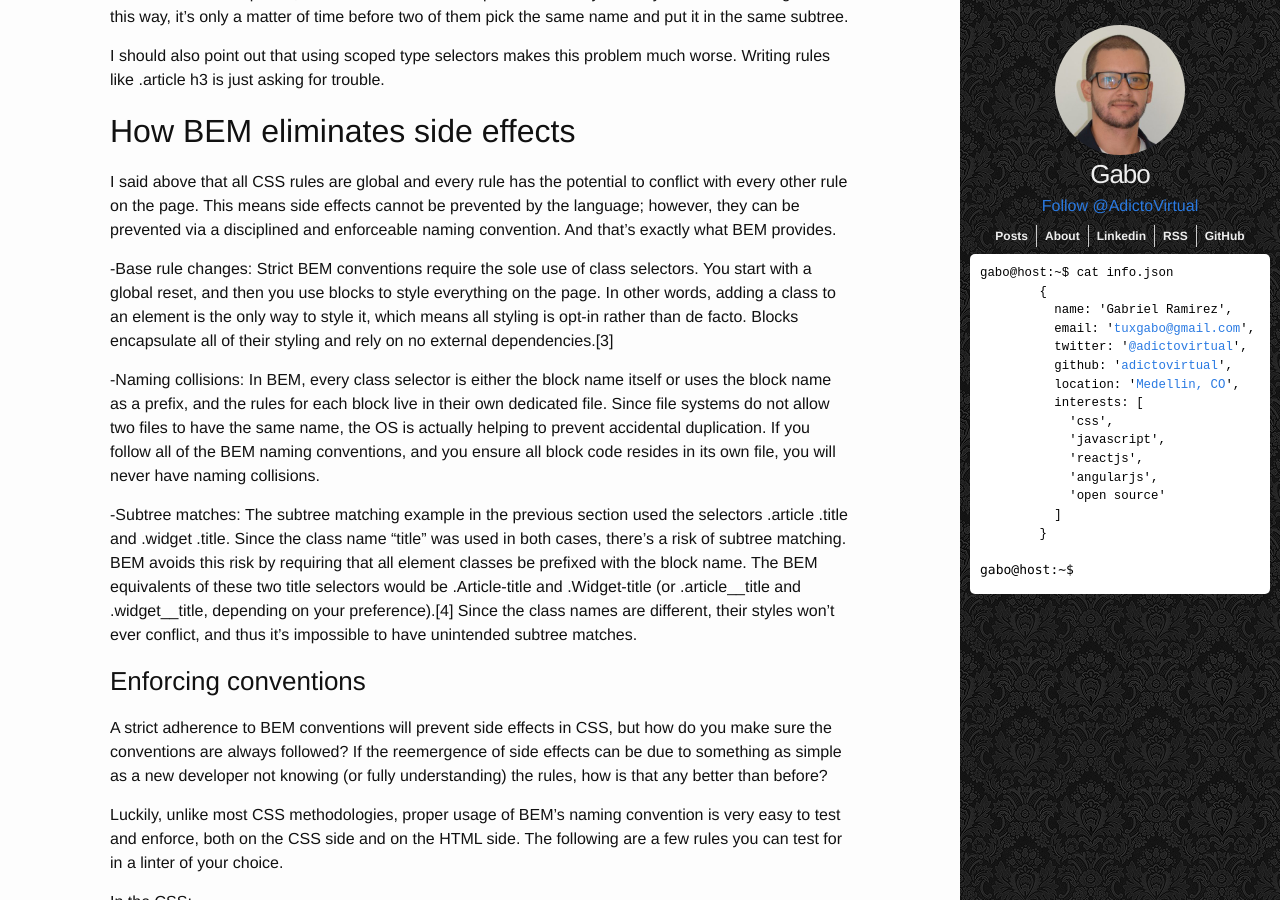
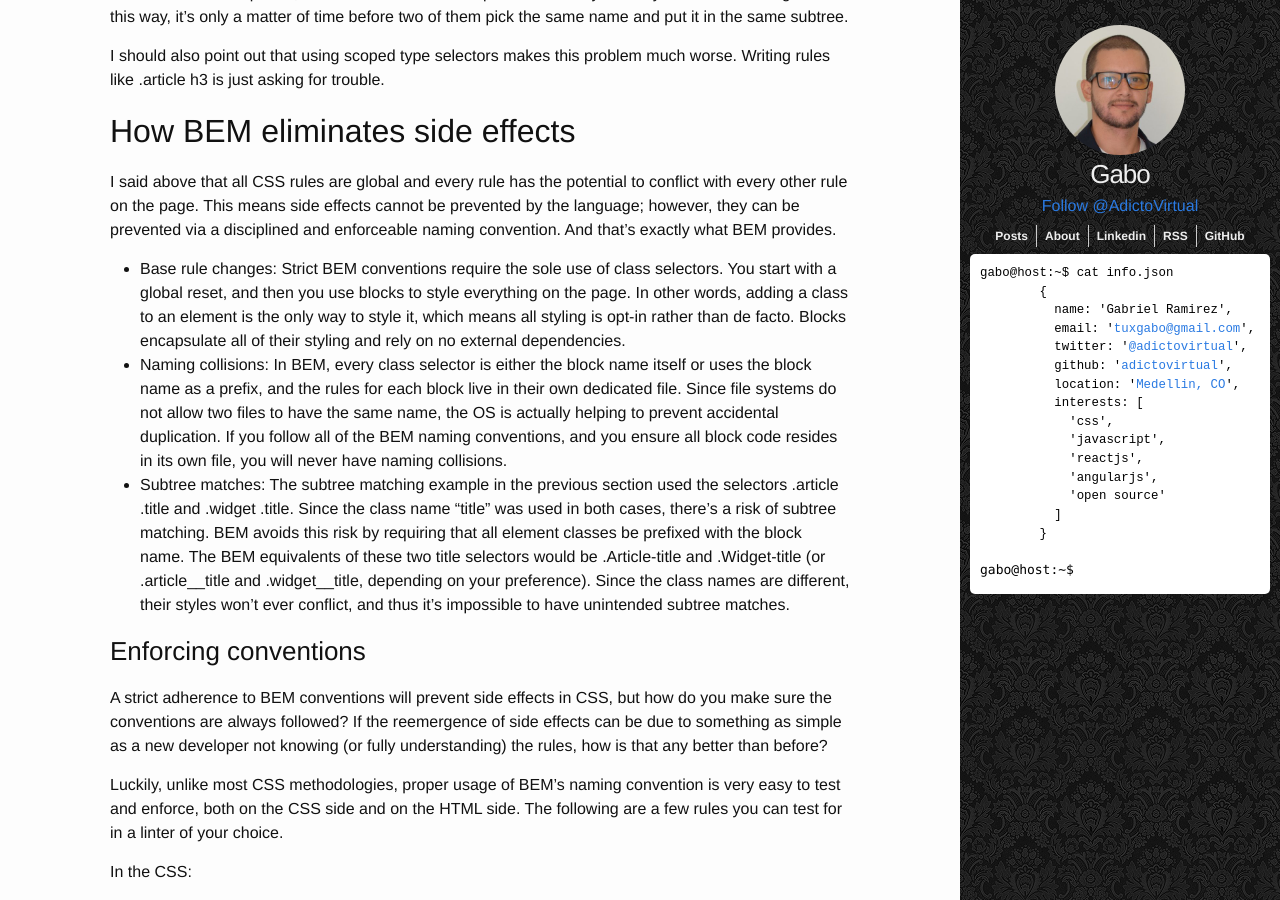
Before and after one commit to juanramirezc2/adictovirtual.github.io, a Jekyll site: the page built from _posts/2015-05-31-falling-in-love-with-bem.md, in a window 1280 px wide and 900 px high, scrolled down 3575 px. Built offline with Jekyll 4.4.1, drawn with Linux system fonts in a browser that asks for light colours; nearby versions of some CDN libraries; comment, search, counter and statistics services are not loaded; some of the changed text lies outside the part shown.

Commit message:
list with format

```diff
--- a/_posts/2015-05-31-falling-in-love-with-bem.md
+++ b/_posts/2015-05-31-falling-in-love-with-bem.md
@@ -119,15 +119,18 @@ I should also point out that using scoped type selectors makes this problem much
 ##How BEM eliminates side effects
 
 I said above that all CSS rules are global and every rule has the potential to conflict with every other rule on the page. This means side effects cannot be prevented by the language; however, they can be prevented via a disciplined and enforceable naming convention. And that’s exactly what BEM provides.
-
--Base rule changes:
-Strict BEM conventions require the sole use of class selectors. You start with a global reset, and then you use blocks to style everything on the page. In other words, adding a class to an element is the only way to style it, which means all styling is opt-in rather than de facto. Blocks encapsulate all of their styling and rely on no external dependencies.[3]
-
--Naming collisions:
+<ul>
+<li>Base rule changes:
+Strict BEM conventions require the sole use of class selectors. You start with a global reset, and then you use blocks to style everything on the page. In other words, adding a class to an element is the only way to style it, which means all styling is opt-in rather than de facto. Blocks encapsulate all of their styling and rely on no external dependencies.</li>
+<li>
+Naming collisions:
 In BEM, every class selector is either the block name itself or uses the block name as a prefix, and the rules for each block live in their own dedicated file. Since file systems do not allow two files to have the same name, the OS is actually helping to prevent accidental duplication. If you follow all of the BEM naming conventions, and you ensure all block code resides in its own file, you will never have naming collisions.
-
--Subtree matches:
-The subtree matching example in the previous section used the selectors .article .title and .widget .title. Since the class name “title” was used in both cases, there’s a risk of subtree matching. BEM avoids this risk by requiring that all element classes be prefixed with the block name. The BEM equivalents of these two title selectors would be .Article-title and .Widget-title (or .article__title and .widget__title, depending on your preference).[4] Since the class names are different, their styles won’t ever conflict, and thus it’s impossible to have unintended subtree matches.
+</li>
+<li>
+Subtree matches:
+The subtree matching example in the previous section used the selectors .article .title and .widget .title. Since the class name “title” was used in both cases, there’s a risk of subtree matching. BEM avoids this risk by requiring that all element classes be prefixed with the block name. The BEM equivalents of these two title selectors would be .Article-title and .Widget-title (or .article__title and .widget__title, depending on your preference). Since the class names are different, their styles won’t ever conflict, and thus it’s impossible to have unintended subtree matches.
+</li>
+</ul>
 
 ###Enforcing conventions
 
```
Also changed, not shown: other parts of _posts/2015-05-31-falling-in-love-with-bem.md (+3 -3 lines).
